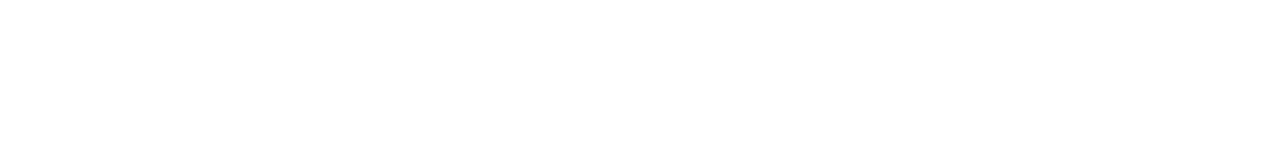
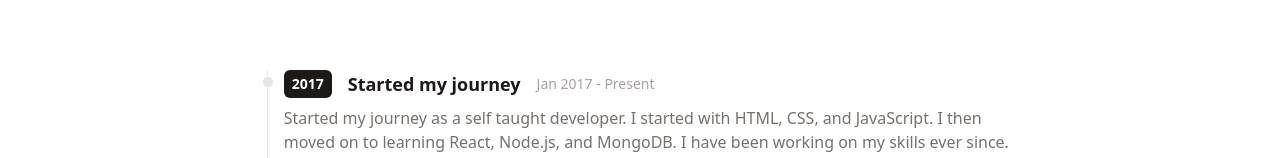
Before and after one commit to Dillonzellis/vite-react-swc-portfolio, a React (Vite) app: page / in a window 1280 px wide. Shown: the part 642-800 px from the top of the page. Built offline with nearby package versions, Linux system fonts and the light colour scheme.

Commit message:
timeline component

```diff
--- a/src/App.jsx
+++ b/src/App.jsx
@@ -1,11 +1,13 @@
 import Intro from "./components/Intro";
 import Portfolio from "./components/Portfolio";
+import Timeline from "./components/Timeline";
 
 function App() {
   return (
     <div>
       <Intro />
       <Portfolio />
+      <Timeline />
     </div>
   );
 }
--- /dev/null
+++ b/src/components/Timeline.jsx
@@ -0,0 +1,22 @@
+import React from "react";
+import timeline from "../data/timeline";
+import TimelineItem from "./TimelineItem";
+
+function Timeline() {
+  return (
+    <div className="my-20 flex flex-col justify-center md:flex-row">
+      <div className="w-full md:w-7/12">
+        {timeline.map((item) => (
+          <TimelineItem
+            year={item.year}
+            title={item.title}
+            duration={item.duration}
+            details={item.details}
+          />
+        ))}
+      </div>
+    </div>
+  );
+}
+
+export default Timeline;
--- /dev/null
+++ b/src/components/TimelineItem.jsx
@@ -0,0 +1,30 @@
+import React from "react";
+import "../data/timeline";
+
+function TimelineItem({ year, title, duration, details }) {
+  return (
+    <div>
+      <ol className="relative flex flex-col border-l border-stone-200 md:flex-row">
+        <li className="mb-10 ml-4">
+          <div className="absolute -left-1.5 mt-1.5 h-3 w-3 rounded-full border border-white bg-stone-200 dark:border-stone-900"></div>
+          <p className="flex flex-row flex-wrap items-center justify-start gap-4 text-xs md:text-sm">
+            <span className="inline-block rounded-md bg-stone-900 px-2 py-1 font-semibold text-white dark:text-stone-900">
+              {year}
+            </span>
+            <h3 className="text-lg font-semibold text-stone-900">
+              {title}
+            </h3>
+            <div className="my-1 text-sm font-normal leading-none text-stone-400">
+              {duration}
+            </div>
+          </p>
+          <p className="my-2 text-base font-normal text-stone-500">
+            {details}
+          </p>
+        </li>
+      </ol>
+    </div>
+  );
+}
+
+export default TimelineItem;
--- /dev/null
+++ b/src/data/timeline.js
@@ -0,0 +1,30 @@
+export default [
+  {
+    year: "2017",
+    title: "Started my journey",
+    duration: "Jan 2017 - Present",
+    details:
+      "Started my journey as a self taught developer. I started with HTML, CSS, and JavaScript. I then moved on to learning React, Node.js, and MongoDB. I have been working on my skills ever since.",
+  },
+  {
+    year: "2017",
+    title: "Started my journey",
+    duration: "Jan 2017 - Present",
+    details:
+      "Started my journey as a self taught developer. I started with HTML, CSS, and JavaScript. I then moved on to learning React, Node.js, and MongoDB. I have been working on my skills ever since.",
+  },
+  {
+    year: "2017",
+    title: "Started my journey",
+    duration: "Jan 2017 - Present",
+    details:
+      "Started my journey as a self taught developer. I started with HTML, CSS, and JavaScript. I then moved on to learning React, Node.js, and MongoDB. I have been working on my skills ever since.",
+  },
+  {
+    year: "2017",
+    title: "Started my journey",
+    duration: "Jan 2017 - Present",
+    details:
+      "Started my journey as a self taught developer. I started with HTML, CSS, and JavaScript. I then moved on to learning React, Node.js, and MongoDB. I have been working on my skills ever since.",
+  },
+];
```
